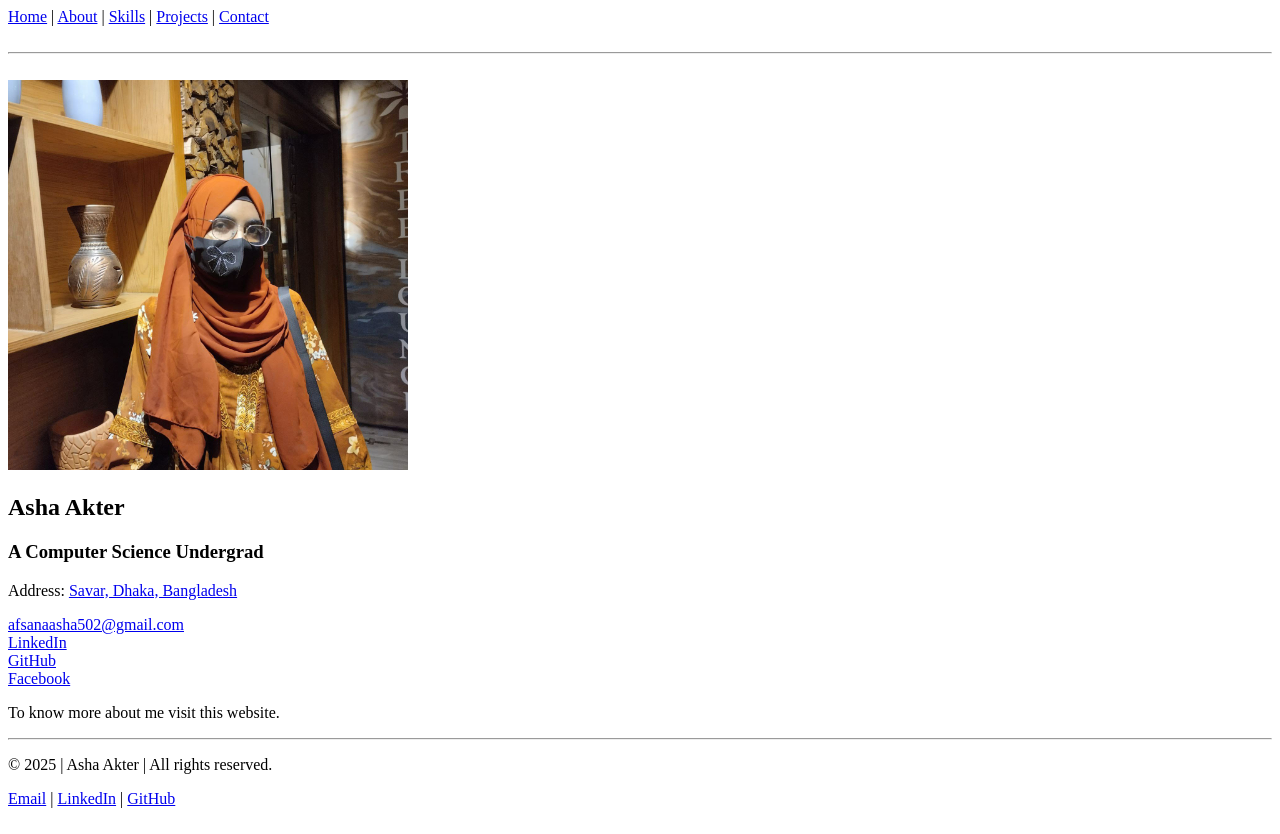
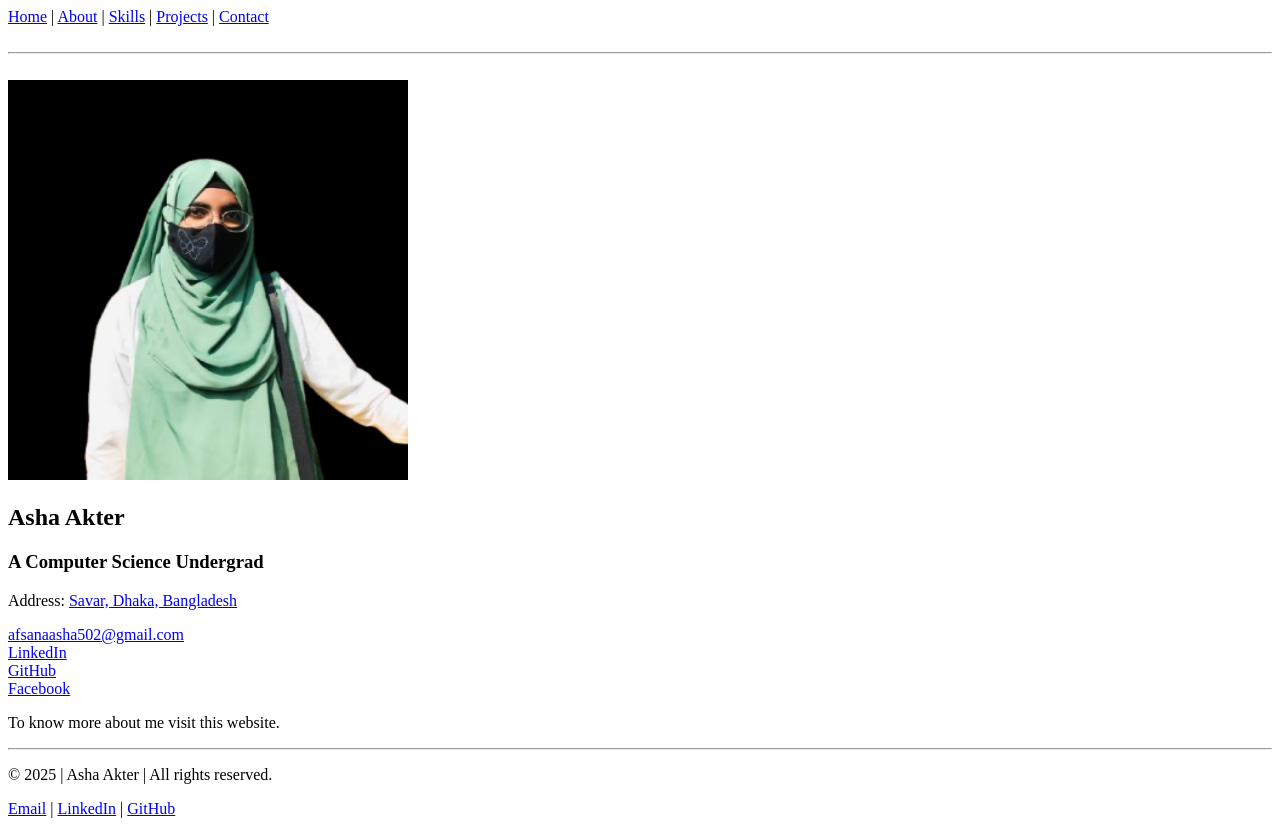
Before and after one commit to afsanaashaa/ashaakter-portfolio-html, a plain HTML site: page index.html in a window 1280 px wide. Drawn offline with Linux system fonts and the light colour scheme.

Commit message:
Update index.html

```diff
--- a/index.html
+++ b/index.html
@@ -15,7 +15,7 @@
     </div>
     <br><hr><br>
     <div>
-        <img src="assets/asha2.jpg" alt="profile" width="400px" height="390px">
+        <img src="assets/asha.png" alt="profile" width="400px" height="400px">
 
         <h2>Asha Akter</h2>
         <h3>A Computer Science Undergrad</h3>
```
